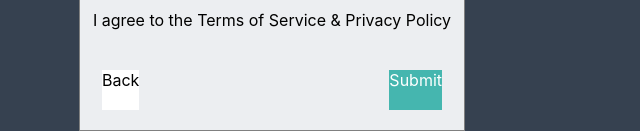
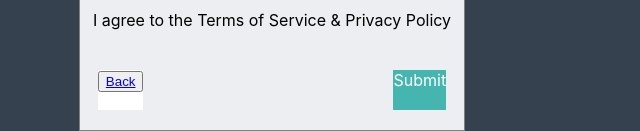
Before and after one commit to manjunadhb/project_pulse-2203, a React (Create React App) app: page /CreateAnAccount in a window 1280 px wide. Shown: the part 1059-1190 px from the top of the page, without its empty margins (369-1009 px from the left). Built offline with nearby package versions, Linux system fonts and the light colour scheme.

Commit message:
created back button in CreateAnAccount.css

```diff
--- a/src/components/CreateAnAccount.js
+++ b/src/components/CreateAnAccount.js
@@ -1,7 +1,9 @@
 import React from 'react'
 import { Link } from 'react-router-dom'
+import {Button} from 'react-bootstrap';
 
 function CreateAnAccount() {
+
   return (
     <div id='loginMajorDiv'>
       <img src='https://dev.pulse.brninfotech.com/pulse/assets/admin/layout/img/logo-big.png'></img>
@@ -56,7 +58,10 @@ Re-type your password
 
 <div id='loginPageBackSubmit'>
 <div id='loginPageBack'>
-  Back
+
+ <button><Link to="StudentLogin">Back</Link></button>
+
+
 </div>
 <div id='loginPageSubmit'>
   Submit
--- a/src/components/StudentLogin.js
+++ b/src/components/StudentLogin.js
@@ -1,6 +1,6 @@
 import React from 'react'
 
-import {Link} from 'react-router-dom'
+import {Link} from 'react-router-dom';
 
 
 function StudentLogin() {
@@ -29,12 +29,15 @@ function StudentLogin() {
           </tr>
           <tr>
             <td colspan="2"><Link to ="/CreateAnAccount">Create an Account</Link></td>
+
           </tr>
         </tbody>
       </table>
       </nav>
 
       </div>
+
+
 
       <h1>Sign In Student</h1>
 
```
